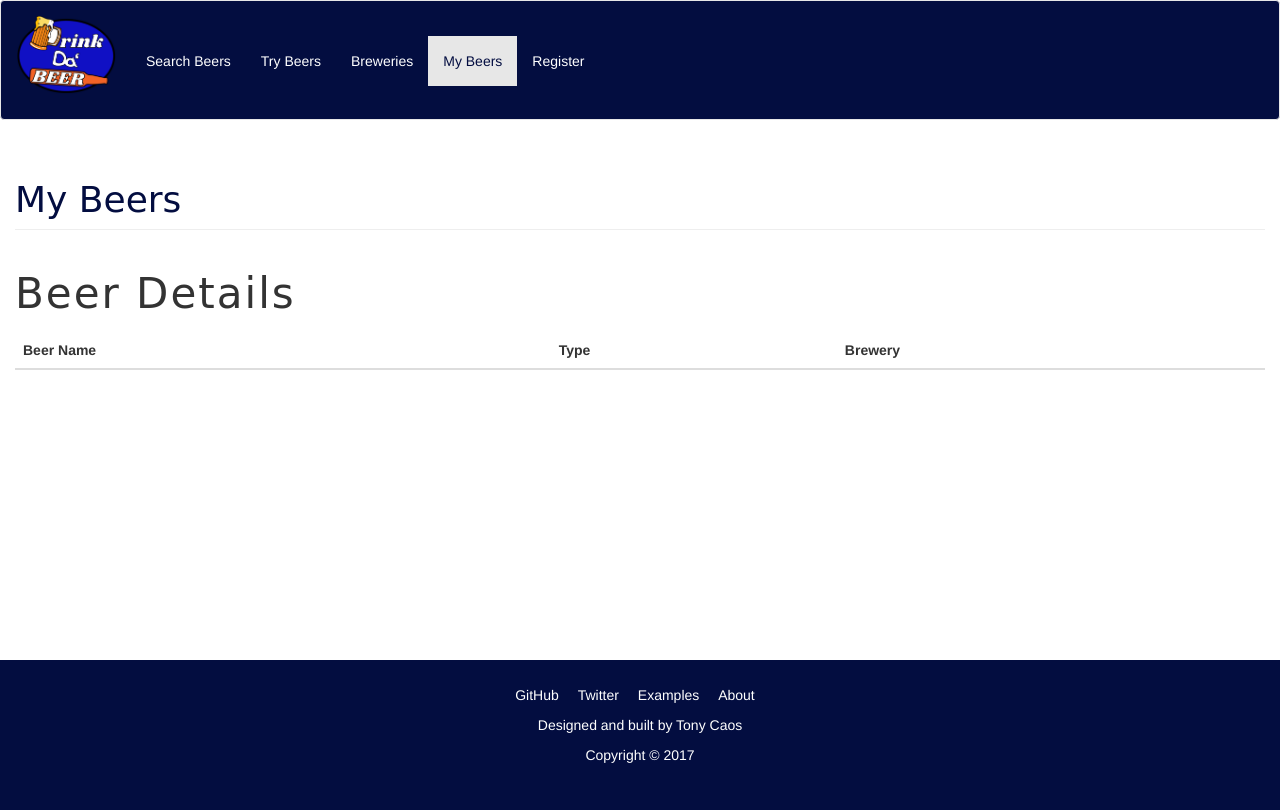
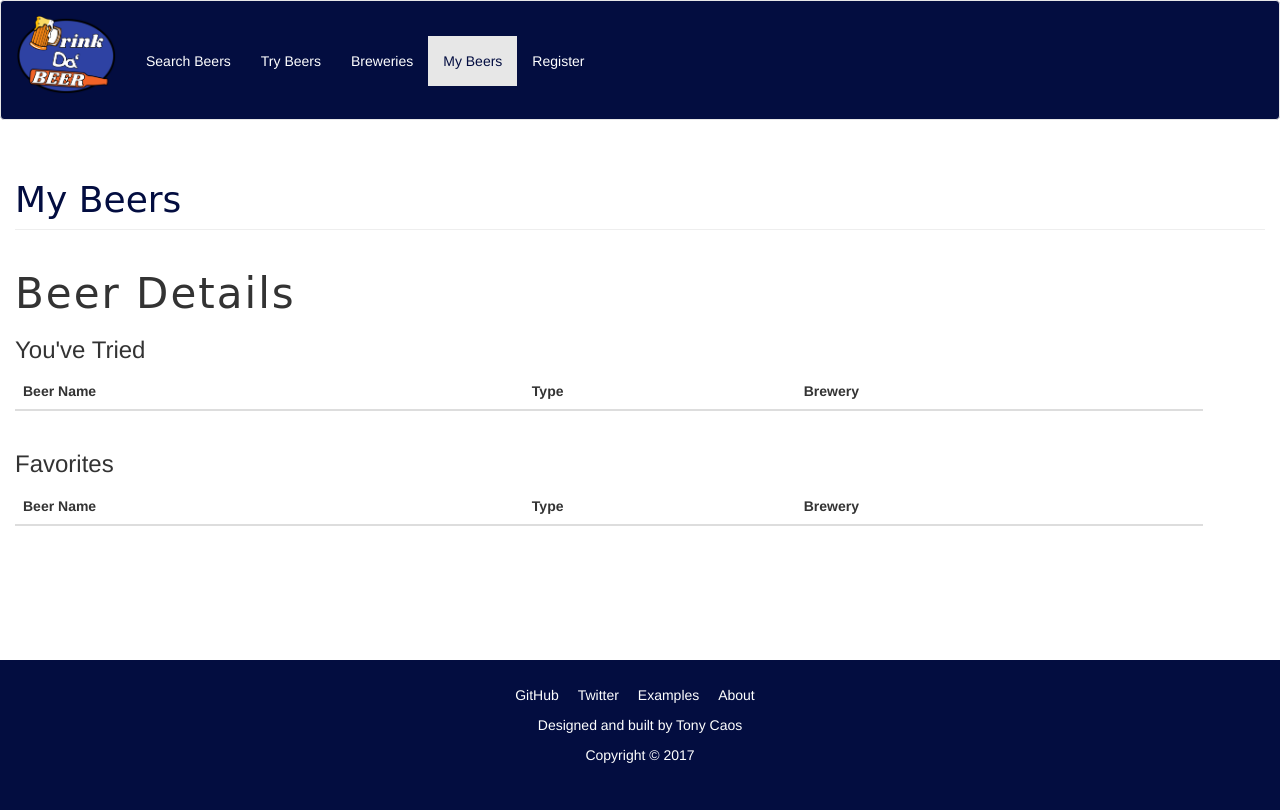
Before and after one commit to chigurh86/final-project, a PHP site: page /mybeers.html in a window 1280 px wide. Run offline with PHP 8.4, Linux system fonts and the light colour scheme; lists and menus that the app fills with data are empty.

Commit message:
fixedbeerbtns//added favs//changed logo

```diff
--- a/public/css/style.css
+++ b/public/css/style.css
@@ -21,6 +21,12 @@ h1{
  }
  td p{
    border-bottom: solid 1px #DDDDDD;
+ }
+ tbody.topt{
+   width: 400px !important;
+ }
+ table{
+   width: 95% !important;
  }
  .welcome{
    color: #fff;
--- a/public/javascript/mybeers.js
+++ b/public/javascript/mybeers.js
@@ -12,7 +12,7 @@ $.get("/api/userdata", function(response) {
 
 });
 $.get("/api/beers", function(response) {
-  console.log("The res: "+ response);
+  // console.log("The res: "+ response);
   var tableRow = $("<tr>");
   var tableDiv = $("<td>");
   var tableDiv2 = $("<td>");
@@ -36,6 +36,33 @@ $.get("/api/beers", function(response) {
     $(tableRow).append(tableDiv);
     $(tableRow).append(tableDiv2);
     $(tableRow).append(tableDiv3);
-    $("tbody").append(tableRow);
+    $("tbody.topt").append(tableRow);
   }
 });
+$.get("/api/favorites", function(response) {
+    var tableR = $("<tr>");
+    var tableD = $("<td>");
+    var tableD2 = $("<td>");
+    var tableD3 = $("<td>");
+    for (var i = 0; i < response.length; i++) {
+      clientId = "&client_id=43D9E7E6E3B9C50C285014E7BE74DDCBE021FA00";
+      clientSecret = "&client_secret=E2DFC619E166E32349A9C8E784395C5702BEDCBB";
+      query = "q="
+      url = "https://api.untappd.com/v4/";
+      searchBeer = "search/beer?";
+      baseUrl = "https://api.untappd.com/v4/";
+      var favbeer = response[i].beername;
+      tableD.append("<p>" + favbeer + "</p>");
+        $.ajax({url: baseUrl + searchBeer + query + favbeer + clientId + clientSecret, success: function(result){
+            var favStyle = result.response.beers.items[0].beer.beer_style;
+            var favbrewery = result.response.beers.items[0].brewery.brewery_name;
+            // console.log("result "+JSON.stringify(result));
+            tableD2.append("<p>" + favStyle + "</p>");
+            tableD3.append("<p>" + favbrewery + "</p>");
+        }});
+      $(tableR).append(tableD);
+      $(tableR).append(tableD2);
+      $(tableR).append(tableD3);
+      $("tbody.bottomt").append(tableR);
+    }
+  });
--- a/public/mybeers.html
+++ b/public/mybeers.html
@@ -53,6 +53,7 @@
             </div>
           </div>
           <h2 class="sub-header">Beer Details</h2>
+          <h3 class="small-header">You've Tried</h3>
           <div class="table-responsive">
             <table class="table table-striped">
               <thead>
@@ -62,13 +63,30 @@
                   <th>Brewery</th>
                 </tr>
               </thead>
-              <tbody>
+              <tbody class="topt">
               </tbody>
             </table>
           </div>
-        </div>
+    </div>
   </div>
-
+  <div class="row">
+    <div class="col-sm-9 col-md-12 main">
+          <h3 class="small-header">Favorites</h3>
+          <div class="table-responsive">
+            <table class="table table-striped">
+              <thead>
+                <tr>
+                  <th>Beer Name</th>
+                  <th>Type</th>
+                  <th>Brewery</th>
+                </tr>
+              </thead>
+              <tbody class="bottomt">
+              </tbody>
+            </table>
+          </div>
+    </div>
+  </div>
 </div>
 <div class="push"></div>
 <footer class="bs-docs-footer">
```
Also changed, not shown: public/javascript/ajax.js (+6 -6 lines), public/javascript/trybeers.js (+15 -1 lines), public/next.html (+17 -0 lines), routing/routes.js (+25 -0 lines), public/images/DrinkdaBeer-02.png (deleted), public/images/DrinkdaBeer.png.
